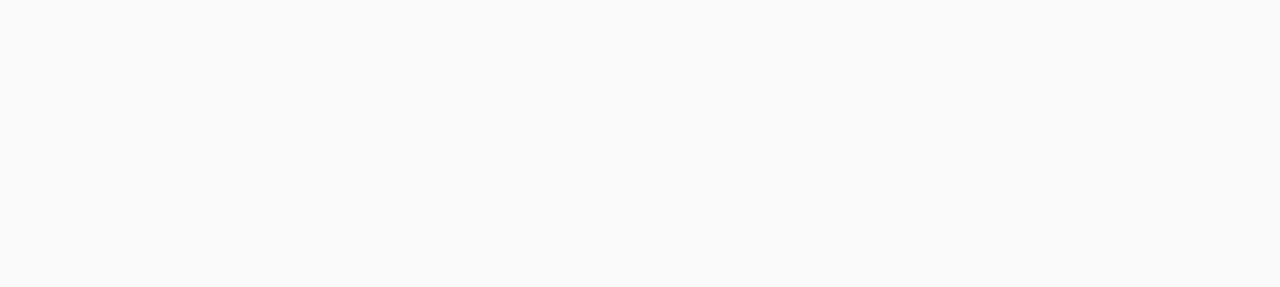
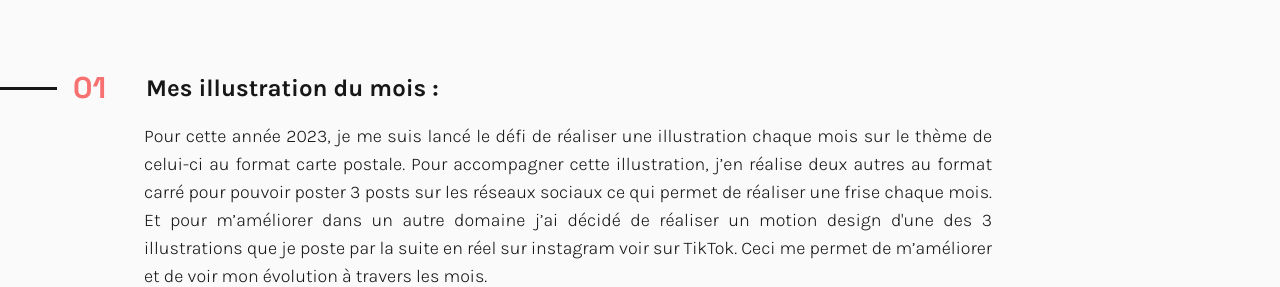
Before and after one commit to duval-justine/Portfolio_Justine_Duval, a Vue app: page /fevrier2023 in a window 1280 px wide. Shown: the part 1257-1544 px from the top of the page. Before the commit the page ends 1263 px from the top, so only its background shows below. Built offline with nearby package versions, Linux system fonts and the light colour scheme.

Commit message:
Fevrier 2023 Mes illustrations du mois

```diff
--- a/src/views/Fevrier2023View.vue
+++ b/src/views/Fevrier2023View.vue
@@ -27,6 +27,32 @@
             </div>
         </div>
     </section>
+
+    <!-- Mes illustrations du mois -->
+    <section>
+        <!-- Titre -->
+        <div class="mt-16 flex flex-row gap-10 items-center">
+            <div class="flex flex-row gap-4 items-center">
+                <div
+                    class=" 3xs:border-t-2 2xs:border-t-[3px] 3xs:w-2 2xs:w-[13px] xs:w-[57px] border-Extended/true-gray/900">
+                </div>
+                <p class="font-space-grotesk font-bold text-3xl text-Extended/red/900">01</p>
+            </div>
+            <h2 class="font-karla font-bold text-2xl text-Extended/true-gray/900 ">Mes illustration du mois :
+            </h2>
+        </div>
+        <!-- Texte -->
+        <div
+            class="flex flex-col gap-3 ml-36 font-karla text-lg font-light text-Extended/true-gray/900 mt-4 mr-72 text-justify">
+            <p>Pour cette année 2023, je me suis lancé le défi de réaliser une illustration chaque mois sur le thème de
+                celui-ci au format carte postale. Pour accompagner cette illustration, j’en réalise deux autres au format
+                carré pour pouvoir poster 3 posts sur les réseaux sociaux ce qui permet de réaliser une frise chaque mois.
+                Et pour m’améliorer dans un autre domaine j’ai décidé de réaliser un motion design d'une des 3 illustrations
+                que je poste par la suite en réel sur instagram voir sur TikTok. Ceci me permet de m’améliorer et de voir
+                mon évolution à travers les mois.
+            </p>
+        </div>
+    </section>
 </template>
 
 <script>
```
